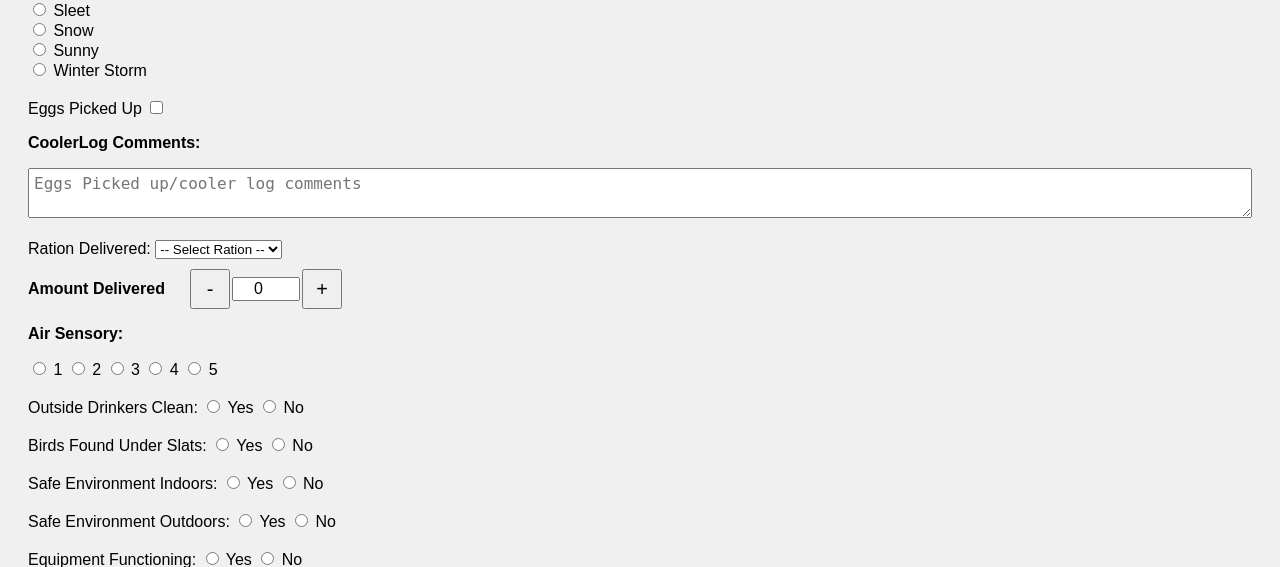
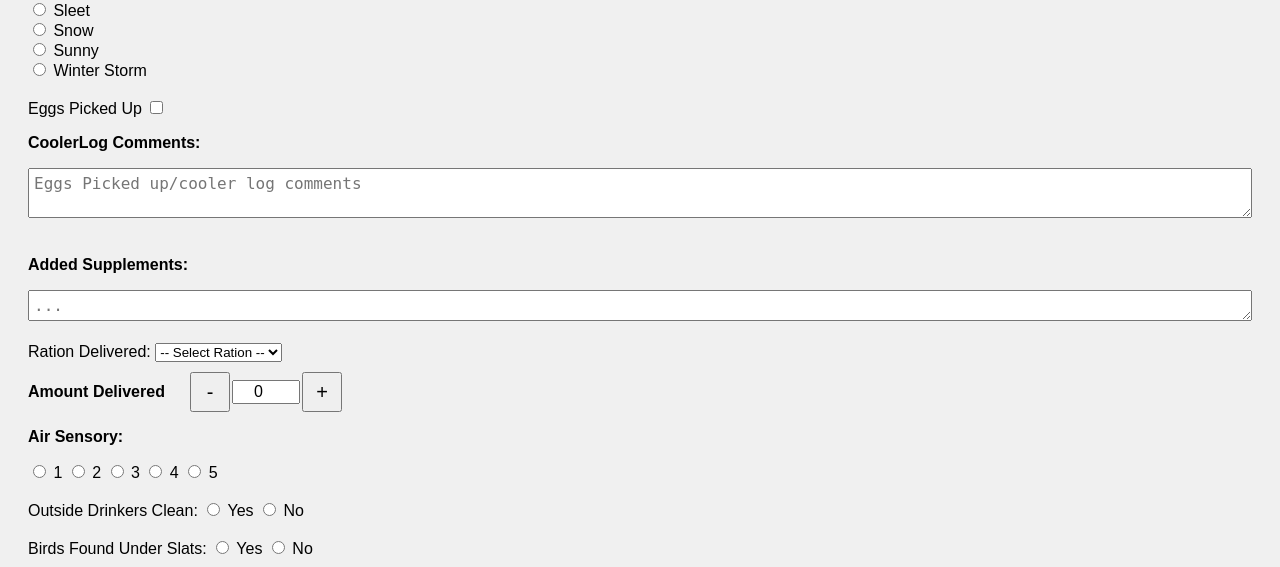
Before and after one commit to Davidwedel/New_Data_Logger, a Python web app: template templates/index.html in a window 1280 px wide. Shown: the part 1305-1872 px from the top of the page. Run offline with Jinja, Linux system fonts and the light colour scheme; the template is opened without the code that fills it, so the values that code supplies are empty.

Commit message:
added supplements

```diff
--- a/templates/index.html
+++ b/templates/index.html
@@ -217,6 +217,12 @@
 
   <p><strong>CoolerLog Comments:</strong></p>
   <textarea id="coolerlogcomments" rows="2" placeholder="Eggs Picked up/cooler log comments"></textarea>
+
+  <br>
+  <br>
+
+  <p><strong>Added Supplements:</strong></p>
+  <textarea id="addedsupplements" rows="1" placeholder="..."></textarea>
 
   <br>
   <br>
```
